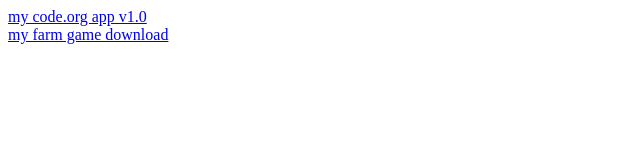
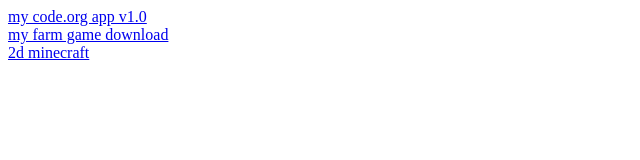
Before and after one commit to pixelmonaskarion/pixelmonaskarion.github.io, a plain HTML site: page index.html in a window 1280 px wide. Shown: the full height of the page, 0-640 px from the left. Drawn offline with Linux system fonts and the light colour scheme.

Commit message:
2d minecraft v0.1

```diff
--- a/index.html
+++ b/index.html
@@ -1,3 +1,5 @@
 <a href="app/index.html">my code.org app v1.0</a>
 <br>
 <a href="farm-game/index.html">my farm game download</a>
+<br>
+<a href="2dminecraft/index.html">2d minecraft</a>
```
